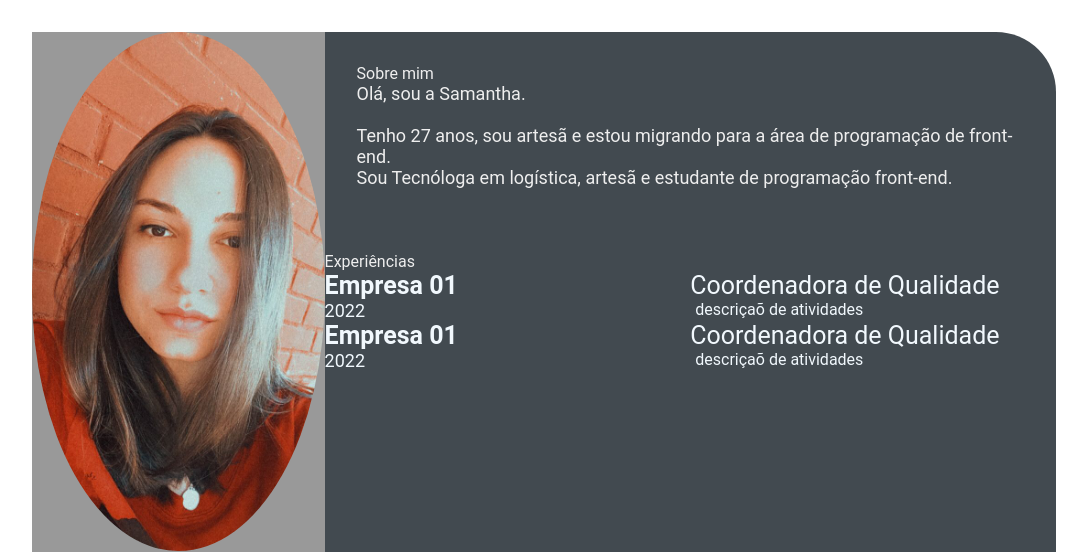
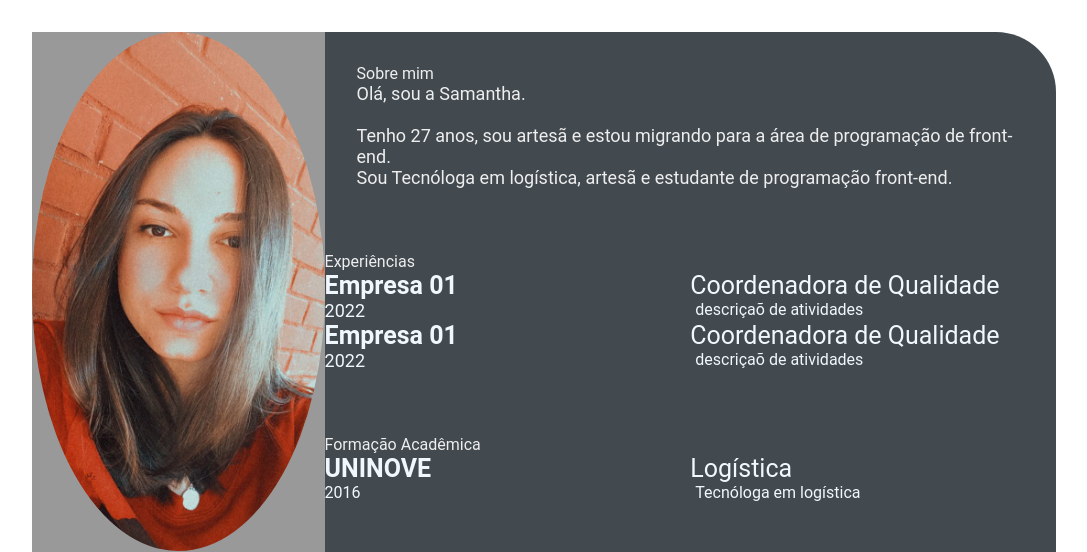
Before and after one commit to samanthazenezi/imersao-EBAC, a plain HTML site: page index.html in a window 1280 px wide. Shown: the top 552 px of the page, without its empty margins (96-1183 px from the left). Drawn offline with Linux system fonts and the light colour scheme.

Commit message:
layout de formação acadêmica

```diff
--- a/index.html
+++ b/index.html
@@ -71,7 +71,19 @@
                         <p class="exp-desc">descriçaõ de atividades</p>
                     </div>
                 </div>
-
+            </section>
+            <section class="education gap">
+                <div class="right-title">Formação Acadêmica</div>
+                <div class="education-contents">
+                    <div class="education-left">
+                        <p class="education-school-name">UNINOVE</p>
+                        <p class="education-time-period">2016</p>
+                    </div>
+                    <div class="education-right">
+                        <p class="education-subject">Logística</p>
+                        <p class="education-desc">Tecnóloga em logística</p>
+                    </div>
+                </div>
             </section>
         </section>
     </main>
```
